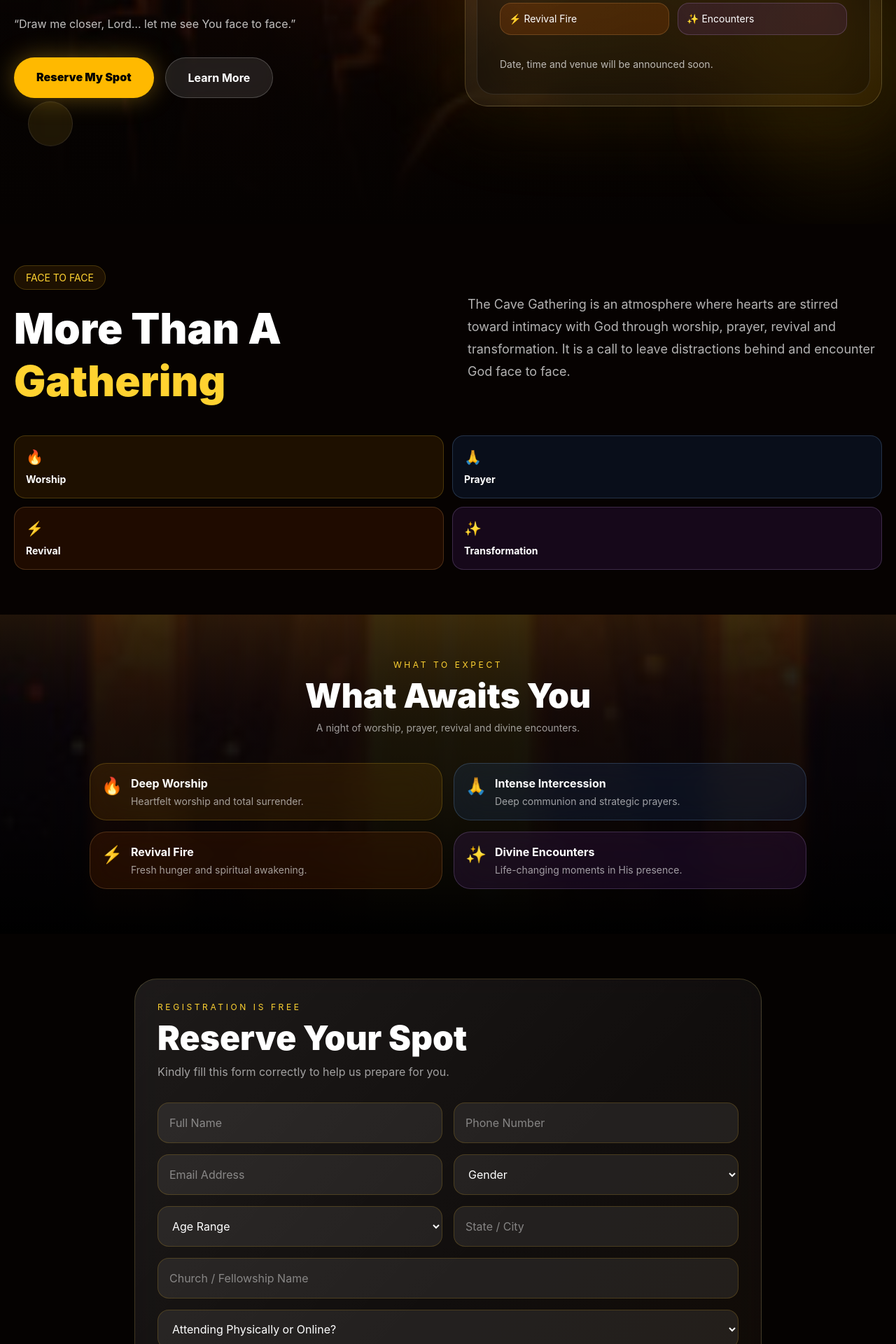
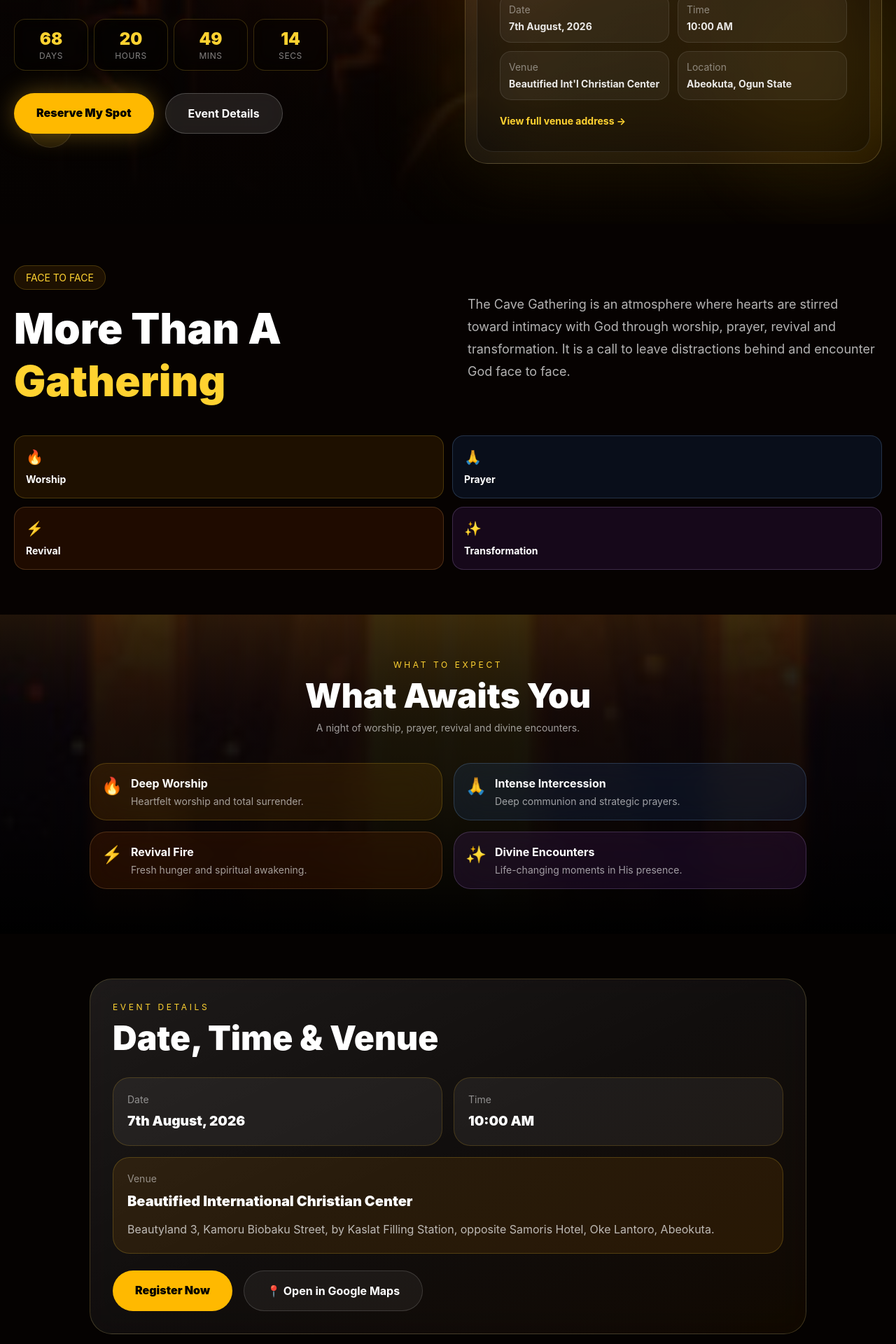
Before and after one commit to Brillytech/cave-gathering, a React (Vite) app: page / in a window 1280 px wide. Shown: the part 480-2400 px from the top of the page at 70% size. Built offline with nearby package versions, Linux system fonts and the light colour scheme.

Commit message:
Update event details and countdown

```diff
--- a/index.html
+++ b/index.html
@@ -43,10 +43,20 @@
   <input type="text" name="city" />
   <input type="text" name="church" />
   <input type="text" name="attendance" />
+
+  <input type="text" name="referral" />
+
   <textarea name="expectations"></textarea>
+
   <input type="text" name="whatsappGroup" />
+
   <input type="text" name="volunteer" />
+
+  <input type="text" name="departments" />
+
   <textarea name="prayerRequests"></textarea>
+
+  <textarea name="additionalComments"></textarea>
 </form>
 
   <div id="root"></div>
--- a/src/App.jsx
+++ b/src/App.jsx
@@ -4,6 +4,7 @@ import About from "./components/About";
 import Experience from "./components/Experience";
 import Register from "./components/Register";
 import Footer from "./components/Footer";
+import Details from "./components/Details";
 
 function App() {
   return (
@@ -12,6 +13,7 @@ function App() {
       <Hero />
       <About />
       <Experience />
+      <Details />
       <Register />
       <Footer />
     </div>
--- /dev/null
+++ b/src/components/Details.jsx
@@ -0,0 +1,69 @@
+import { motion } from "framer-motion";
+
+const Details = () => {
+  return (
+    <section id="details" className="bg-[#050201] px-5 py-16">
+      <div className="max-w-5xl mx-auto">
+        <motion.div
+          initial={{ opacity: 0, y: 35 }}
+          whileInView={{ opacity: 1, y: 0 }}
+          viewport={{ once: true }}
+          className="rounded-[2rem] border border-amber-200/20 bg-gradient-to-br from-white/10 via-white/5 to-amber-500/5 backdrop-blur-xl p-5 sm:p-8"
+        >
+          <p className="text-amber-300 tracking-[0.3em] text-xs">
+            EVENT DETAILS
+          </p>
+
+          <h2 className="mt-3 text-3xl sm:text-5xl font-black">
+            Date, Time & Venue
+          </h2>
+
+          <div className="mt-8 grid sm:grid-cols-2 gap-4">
+            <div className="details-card">
+              <p>Date</p>
+              <h3>7th August, 2026</h3>
+            </div>
+
+            <div className="details-card">
+              <p>Time</p>
+              <h3>10:00 AM</h3>
+            </div>
+          </div>
+
+          <div className="mt-4 rounded-3xl border border-amber-300/20 bg-amber-500/10 p-5">
+            <p className="text-white/50 text-sm">Venue</p>
+
+            <h3 className="mt-2 text-xl font-black text-white">
+              Beautified International Christian Center
+            </h3>
+
+            <p className="mt-3 text-white/70 leading-7 text-sm sm:text-base">
+              Beautyland 3, Kamoru Biobaku Street, by Kaslat Filling Station,
+              opposite Samoris Hotel, Oke Lantoro, Abeokuta.
+            </p>
+          </div>
+
+          <div className="mt-6 flex flex-col sm:flex-row gap-4">
+  <a
+    href="#register"
+    className="rounded-full bg-amber-400 px-8 py-4 text-black font-black hover:bg-amber-300 transition text-center"
+  >
+    Register Now
+  </a>
+
+  <a
+    href="https://maps.app.goo.gl/rMkuahDPtd6t7iDU6"
+    target="_blank"
+    rel="noreferrer"
+    className="rounded-full border border-white/15 bg-white/5 px-8 py-4 text-white font-bold hover:bg-white/10 transition text-center"
+  >
+    📍 Open in Google Maps
+  </a>
+</div>
+        </motion.div>
+      </div>
+    </section>
+  );
+};
+
+export default Details;
--- a/src/components/Hero.jsx
+++ b/src/components/Hero.jsx
@@ -9,6 +9,73 @@ const words = [
   { text: "Encounter.", color: "text-purple-300" },
   { text: "Face To Face.", color: "text-yellow-300" },
 ];
+
+const eventDetails = [
+  { label: "Date", value: "7th August, 2026" },
+  { label: "Time", value: "10:00 AM" },
+  { label: "Venue", value: "Beautified Int'l Christian Center" },
+  { label: "Location", value: "Abeokuta, Ogun State" },
+];
+
+const Countdown = () => {
+  const eventDate = new Date("2026-08-07T10:00:00+01:00").getTime();
+
+  const getTimeLeft = () => {
+    const now = new Date().getTime();
+    const diff = eventDate - now;
+
+    if (diff <= 0) {
+      return {
+        days: "00",
+        hours: "00",
+        minutes: "00",
+        seconds: "00",
+      };
+    }
+
+    return {
+      days: String(Math.floor(diff / (1000 * 60 * 60 * 24))).padStart(2, "0"),
+      hours: String(Math.floor((diff / (1000 * 60 * 60)) % 24)).padStart(2, "0"),
+      minutes: String(Math.floor((diff / (1000 * 60)) % 60)).padStart(2, "0"),
+      seconds: String(Math.floor((diff / 1000) % 60)).padStart(2, "0"),
+    };
+  };
+
+  const [timeLeft, setTimeLeft] = useState(getTimeLeft());
+
+  useEffect(() => {
+    const timer = setInterval(() => {
+      setTimeLeft(getTimeLeft());
+    }, 1000);
+
+    return () => clearInterval(timer);
+  }, []);
+
+  const items = [
+    { label: "Days", value: timeLeft.days },
+    { label: "Hours", value: timeLeft.hours },
+    { label: "Mins", value: timeLeft.minutes },
+    { label: "Secs", value: timeLeft.seconds },
+  ];
+
+  return (
+    <div className="mt-7 grid grid-cols-4 gap-2 max-w-md mx-auto lg:mx-0">
+      {items.map((item) => (
+        <div
+          key={item.label}
+          className="rounded-2xl border border-amber-300/20 bg-black/25 backdrop-blur-md px-2 py-3 text-center"
+        >
+          <p className="text-lg sm:text-2xl font-black text-amber-300">
+            {item.value}
+          </p>
+          <p className="text-[10px] sm:text-xs text-white/50 uppercase tracking-wider">
+            {item.label}
+          </p>
+        </div>
+      ))}
+    </div>
+  );
+};
 
 const RotatingWords = () => {
   const [index, setIndex] = useState(0);
@@ -89,6 +156,8 @@ const Hero = () => {
             “Draw me closer, Lord… let me see You face to face.”
           </p>
 
+          <Countdown />
+
           <div className="mt-8 flex flex-col sm:flex-row gap-4 justify-center lg:justify-start">
             <a
               href="#register"
@@ -98,10 +167,10 @@ const Hero = () => {
             </a>
 
             <a
-              href="#about"
+              href="#details"
               className="rounded-full border border-white/20 bg-white/10 backdrop-blur-md px-8 py-4 text-white font-bold hover:bg-white/15 transition"
             >
-              Learn More
+              Event Details
             </a>
           </div>
         </motion.div>
@@ -116,7 +185,7 @@ const Hero = () => {
           <div className="absolute inset-0 rounded-[2rem] bg-amber-400/15 blur-3xl"></div>
 
           <div className="relative rounded-[2rem] border border-amber-200/20 bg-gradient-to-br from-white/10 via-white/5 to-amber-500/5 backdrop-blur-xl p-4 shadow-2xl">
-            <div className="rounded-[1.5rem] border border-white/10 bg-black/30 p-6 sm:p-8 min-h-0">
+            <div className="rounded-[1.5rem] border border-white/10 bg-black/30 p-5 sm:p-8 min-h-0">
               <p className="text-amber-300 text-xs sm:text-sm tracking-[0.3em]">
                 FACE TO FACE
               </p>
@@ -125,27 +194,56 @@ const Hero = () => {
                 <RotatingWords />
               </motion.h2>
 
-              <div className="mt-8 grid grid-cols-2 gap-3 text-sm">
-                <motion.div whileHover={{ scale: 1.04 }} className="rounded-2xl bg-amber-500/15 p-3 border border-amber-300/20">
+              <div className="mt-7 grid grid-cols-2 gap-3 text-xs sm:text-sm">
+                <motion.div
+                  whileHover={{ scale: 1.04 }}
+                  className="rounded-2xl bg-amber-500/15 p-3 border border-amber-300/20"
+                >
                   🔥 Deep Worship
                 </motion.div>
 
-                <motion.div whileHover={{ scale: 1.04 }} className="rounded-2xl bg-blue-500/10 p-3 border border-blue-300/20">
+                <motion.div
+                  whileHover={{ scale: 1.04 }}
+                  className="rounded-2xl bg-blue-500/10 p-3 border border-blue-300/20"
+                >
                   🙏 Intercession
                 </motion.div>
 
-                <motion.div whileHover={{ scale: 1.04 }} className="rounded-2xl bg-orange-500/15 p-3 border border-orange-300/20">
+                <motion.div
+                  whileHover={{ scale: 1.04 }}
+                  className="rounded-2xl bg-orange-500/15 p-3 border border-orange-300/20"
+                >
                   ⚡ Revival Fire
                 </motion.div>
 
-                <motion.div whileHover={{ scale: 1.04 }} className="rounded-2xl bg-purple-500/10 p-3 border border-purple-300/20">
+                <motion.div
+                  whileHover={{ scale: 1.04 }}
+                  className="rounded-2xl bg-purple-500/10 p-3 border border-purple-300/20"
+                >
                   ✨ Encounters
                 </motion.div>
               </div>
 
-              <p className="mt-8 text-white/70 text-sm">
-                Date, time and venue will be announced soon.
-              </p>
+              <div className="mt-7 grid grid-cols-2 gap-3 text-xs sm:text-sm">
+                {eventDetails.map((item, index) => (
+                  <div
+                    key={index}
+                    className="rounded-2xl border border-white/10 bg-white/5 p-3"
+                  >
+                    <p className="text-white/45">{item.label}</p>
+                    <p className="mt-1 font-bold text-white/90">
+                      {item.value}
+                    </p>
+                  </div>
+                ))}
+              </div>
+
+              <a
+                href="#details"
+                className="mt-5 inline-block text-sm font-bold text-amber-300 hover:text-amber-200 transition"
+              >
+                View full venue address →
+              </a>
             </div>
           </div>
         </motion.div>
--- a/src/components/Register.jsx
+++ b/src/components/Register.jsx
@@ -2,9 +2,21 @@ import { useState } from "react";
 import { motion } from "framer-motion";
 import { FaCheckCircle, FaWhatsapp } from "react-icons/fa";
 
+const departments = [
+  "Media",
+  "Ushering",
+  "Protocol",
+  "Technical",
+  "Publicity",
+  "Prayer Team",
+  "Welfare",
+  "Choir/Worship Team",
+];
+
 const Register = () => {
   const [submitted, setSubmitted] = useState(false);
   const [loading, setLoading] = useState(false);
+  const [volunteer, setVolunteer] = useState("");
 
   const encode = (data) => {
     return new URLSearchParams(data).toString();
@@ -26,6 +38,7 @@ const Register = () => {
     setLoading(false);
     setSubmitted(true);
     form.reset();
+    setVolunteer("");
   };
 
   return (
@@ -49,6 +62,12 @@ const Register = () => {
 
               <p className="mt-3 text-white/60 text-sm sm:text-base">
                 Kindly fill this form correctly to help us prepare for you.
+              </p>
+
+              <p className="mt-4 italic text-amber-200/80 text-sm leading-7">
+                “And the LORD spake unto Moses face to face, as a man speaketh
+                unto his friend.”
+                <br />— Exodus 33:11
               </p>
 
               <form
@@ -97,10 +116,16 @@ const Register = () => {
 
                 <input name="church" placeholder="Church / Fellowship Name" className="form-input" />
 
-                <select required name="attendance" className="form-input">
-                  <option value="">Attending Physically or Online?</option>
-                  <option>Physical</option>
-                  <option>Online</option>
+
+                <select name="referral" className="form-input">
+                  <option value="">How did you hear about us?</option>
+                  <option>WhatsApp</option>
+                  <option>Instagram</option>
+                  <option>Facebook</option>
+                  <option>Friend/Invitation</option>
+                  <option>Flyer</option>
+                  <option>Church Announcement</option>
+                  <option>Other</option>
                 </select>
 
                 <textarea
@@ -116,16 +141,52 @@ const Register = () => {
                     <option>No</option>
                   </select>
 
-                  <select name="volunteer" className="form-input">
+                  <select
+                    name="volunteer"
+                    className="form-input"
+                    value={volunteer}
+                    onChange={(e) => setVolunteer(e.target.value)}
+                  >
                     <option value="">Willing to volunteer?</option>
                     <option>Yes</option>
                     <option>No</option>
                   </select>
                 </div>
 
+                {volunteer === "Yes" && (
+                  <div>
+                    <p className="mb-3 text-sm text-white/60">
+                      Which department would you like to serve in?
+                    </p>
+
+                    <div className="grid grid-cols-2 sm:grid-cols-4 gap-3">
+                      {departments.map((department) => (
+                        <label
+                          key={department}
+                          className="rounded-2xl border border-white/10 bg-white/5 p-3 text-sm text-white/80"
+                        >
+                          <input
+                            type="checkbox"
+                            name="departments"
+                            value={department}
+                            className="mr-2"
+                          />
+                          {department}
+                        </label>
+                      ))}
+                    </div>
+                  </div>
+                )}
+
                 <textarea
                   name="prayerRequests"
                   placeholder="Prayer Requests"
+                  className="form-input min-h-24"
+                ></textarea>
+
+                <textarea
+                  name="additionalComments"
+                  placeholder="Additional comments or message"
                   className="form-input min-h-24"
                 ></textarea>
 
--- a/src/index.css
+++ b/src/index.css
@@ -50,3 +50,21 @@ body {
   color: white;
   border: 1px solid rgba(255, 255, 255, 0.12);
 }
+.details-card {
+  border-radius: 1.5rem;
+  border: 1px solid rgba(251, 191, 36, 0.18);
+  background: rgba(255, 255, 255, 0.06);
+  padding: 1.25rem;
+}
+
+.details-card p {
+  color: rgba(255, 255, 255, 0.5);
+  font-size: 0.875rem;
+}
+
+.details-card h3 {
+  margin-top: 0.4rem;
+  color: white;
+  font-weight: 900;
+  font-size: 1.2rem;
+}
```
Lines whose indentation alone changed are shown as unchanged.
